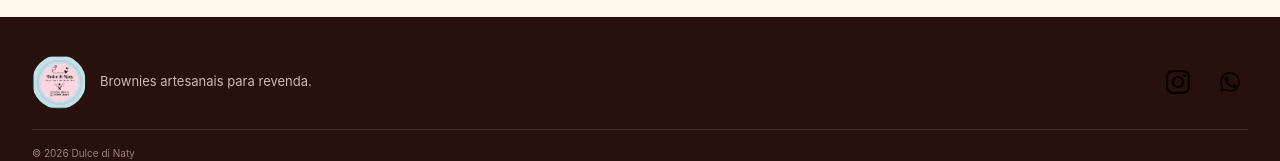
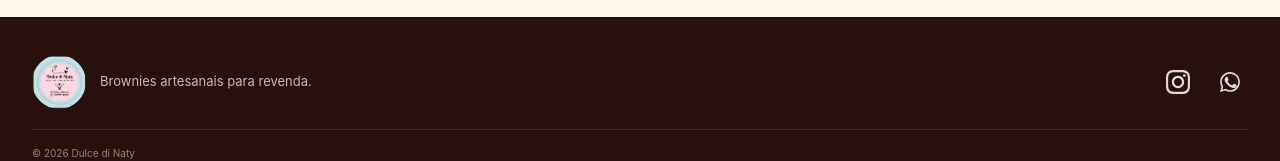
Before and after one commit to CA10V1ANA/dulce-di-naty-revenda, an Angular app: page / in a window 1280 px wide. Shown: the part 2880-3041 px from the top of the page. Built offline with nearby package versions, Linux system fonts and the light colour scheme.

Commit message:
fix(footer): aplica cor branca nos icones das redes sociais para contraste no rodape escuro

```diff
--- a/src/app/app.scss
+++ b/src/app/app.scss
@@ -715,6 +715,12 @@ h3 {
   height: 24px;
   border-radius: 0 !important;
   display: block;
+  filter: brightness(0) invert(1);
+  transition: filter 180ms ease;
+}
+
+.footer-social-link:hover img {
+  filter: brightness(0) invert(1) drop-shadow(0 2px 8px rgba(246, 201, 214, 0.7));
 }
 
 .footer-inner small {
```
Also changed, not shown: public/assets/instagram.svg, public/assets/whatsapp.svg.
